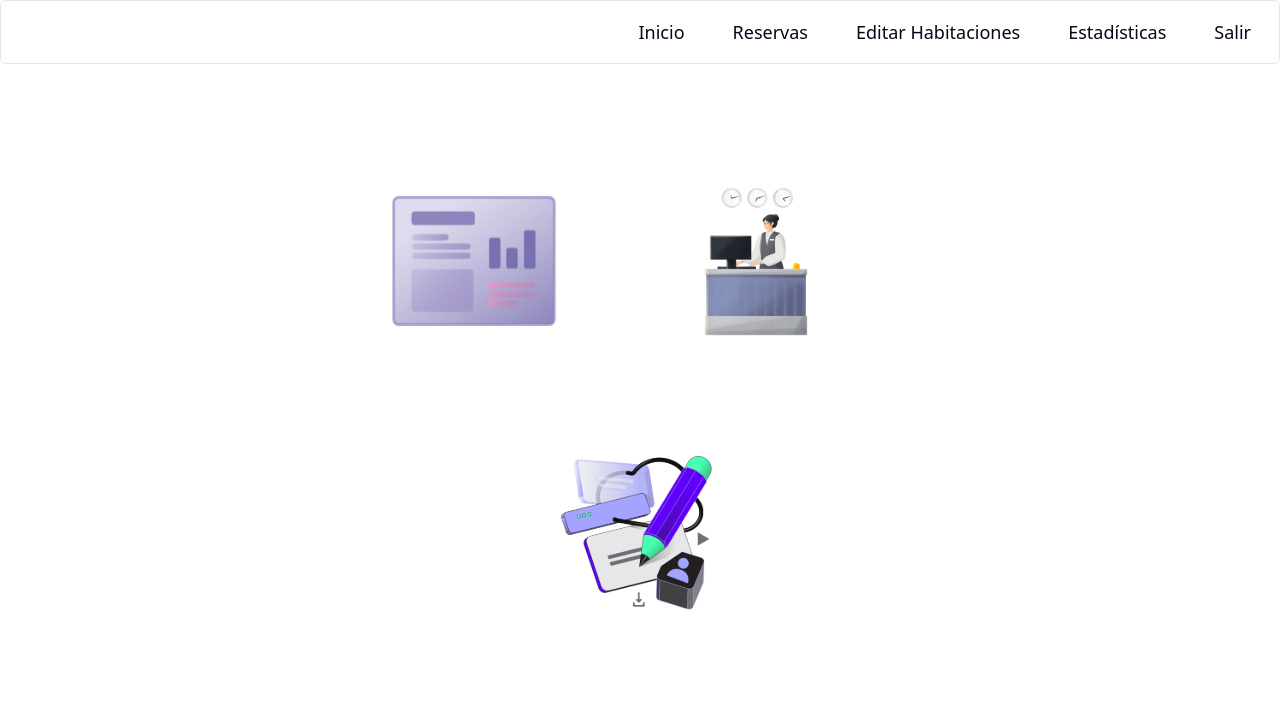
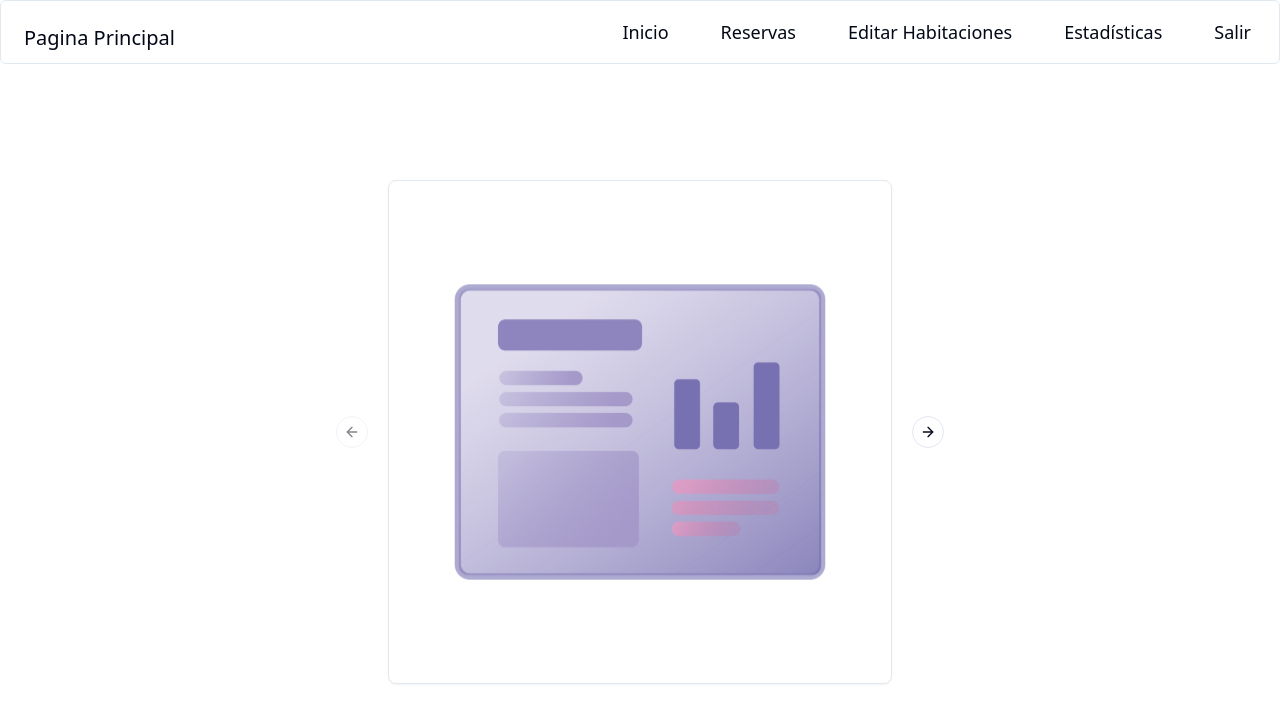
Before and after one commit to JhosepTM/babels-frontend, a React (Vite) app: page /madmin/rooms/formrooms in a window 1280 px wide. Both pictures are taken after a click on the button "Inicio". Shown: the top 722 px of the page. Built offline with nearby package versions, Linux system fonts and the light colour scheme.

Commit message:
Poniendo titulo en el header para las diferentes paginas, y tambien se esta añadiendo un carrusel en la pagina principal para describir las funciones del sistema

```diff
--- a/package.json
+++ b/package.json
@@ -28,6 +28,7 @@
     "class-variance-authority": "^0.7.0",
     "clsx": "^2.0.0",
     "cmdk": "^0.2.1",
+    "embla-carousel-react": "^8.0.0",
     "jwt-decode": "^4.0.0",
     "lottie-web": "^5.12.2",
     "lucide-react": "^0.291.0",
--- a/src/components/Header.tsx
+++ b/src/components/Header.tsx
@@ -2,6 +2,7 @@
 import { useEffect, useState } from "react";
 import { Menubar, MenubarMenu, MenubarTrigger } from "@/components/ui/menubar";
 import { AlertDialogSesion } from "@/components/AlertDialogSesion";
+import { Label } from "@/components/ui/label";
 
 export function Header() {
   const [showAddRoomButton, setShowAddRoomButton] = useState(false);
@@ -16,9 +17,25 @@
     setShowStatsButton(location.pathname !== "/muser");
   }, [location]);
 
+  const getHeaderText = () => {
+    switch (location.pathname) {
+      case "/madmin":
+        return "Pagina Principal";
+      case "/madmin/rooms":
+        return "Editar Habitaciones";
+      case "/madmin/rooms/formrooms":
+        return "Añadir Habitación";
+      default:
+        return "Pagina Principal";
+    }
+  };
+
   return (
-    <Menubar className="w-full h-16 flex justify-end py-4">
-      <div className="flex">
+    <div className="lg:relative">
+      <Menubar className="w-full lg:w-auto h-16 flex lg:flex-wrap lg:justify-end py-1">
+        <div className="flex items-center lg:items-start lg:flex-col lg:py-6 lg:px-2 lg:absolute lg:inset-y-0 lg:left-4">
+          <Label className="text-xl">{getHeaderText()}</Label>
+        </div>
         <MenubarMenu>
           <MenubarTrigger className="py-3 px-6 text-lg hover:bg-black hover:text-white">
             <Link to="/madmin">Inicio</Link>
@@ -43,7 +60,7 @@
             </MenubarTrigger>
           </MenubarMenu>
         )}
-        {showStatsButton && ( // Mostrar el botón de estadísticas solo si showStatsButton es true
+        {showStatsButton && (
           <MenubarMenu>
             <MenubarTrigger className="py-3 px-6 text-lg hover:bg-black hover:text-white">
               <Link to="">Estadísticas</Link>
@@ -55,7 +72,7 @@
             <AlertDialogSesion />
           </MenubarTrigger>
         </MenubarMenu>
-      </div>
-    </Menubar>
+      </Menubar>
+    </div>
   );
 }
--- /dev/null
+++ b/src/components/ui/carousel.tsx
@@ -0,0 +1,260 @@
+import * as React from "react"
+import useEmblaCarousel, {
+  type UseEmblaCarouselType,
+} from "embla-carousel-react"
+import { ArrowLeft, ArrowRight } from "lucide-react"
+
+import { cn } from "@/lib/utils"
+import { Button } from "@/components/ui/button"
+
+type CarouselApi = UseEmblaCarouselType[1]
+type UseCarouselParameters = Parameters<typeof useEmblaCarousel>
+type CarouselOptions = UseCarouselParameters[0]
+type CarouselPlugin = UseCarouselParameters[1]
+
+type CarouselProps = {
+  opts?: CarouselOptions
+  plugins?: CarouselPlugin
+  orientation?: "horizontal" | "vertical"
+  setApi?: (api: CarouselApi) => void
+}
+
+type CarouselContextProps = {
+  carouselRef: ReturnType<typeof useEmblaCarousel>[0]
+  api: ReturnType<typeof useEmblaCarousel>[1]
+  scrollPrev: () => void
+  scrollNext: () => void
+  canScrollPrev: boolean
+  canScrollNext: boolean
+} & CarouselProps
+
+const CarouselContext = React.createContext<CarouselContextProps | null>(null)
+
+function useCarousel() {
+  const context = React.useContext(CarouselContext)
+
+  if (!context) {
+    throw new Error("useCarousel must be used within a <Carousel />")
+  }
+
+  return context
+}
+
+const Carousel = React.forwardRef<
+  HTMLDivElement,
+  React.HTMLAttributes<HTMLDivElement> & CarouselProps
+>(
+  (
+    {
+      orientation = "horizontal",
+      opts,
+      setApi,
+      plugins,
+      className,
+      children,
+      ...props
+    },
+    ref
+  ) => {
+    const [carouselRef, api] = useEmblaCarousel(
+      {
+        ...opts,
+        axis: orientation === "horizontal" ? "x" : "y",
+      },
+      plugins
+    )
+    const [canScrollPrev, setCanScrollPrev] = React.useState(false)
+    const [canScrollNext, setCanScrollNext] = React.useState(false)
+
+    const onSelect = React.useCallback((api: CarouselApi) => {
+      if (!api) {
+        return
+      }
+
+      setCanScrollPrev(api.canScrollPrev())
+      setCanScrollNext(api.canScrollNext())
+    }, [])
+
+    const scrollPrev = React.useCallback(() => {
+      api?.scrollPrev()
+    }, [api])
+
+    const scrollNext = React.useCallback(() => {
+      api?.scrollNext()
+    }, [api])
+
+    const handleKeyDown = React.useCallback(
+      (event: React.KeyboardEvent<HTMLDivElement>) => {
+        if (event.key === "ArrowLeft") {
+          event.preventDefault()
+          scrollPrev()
+        } else if (event.key === "ArrowRight") {
+          event.preventDefault()
+          scrollNext()
+        }
+      },
+      [scrollPrev, scrollNext]
+    )
+
+    React.useEffect(() => {
+      if (!api || !setApi) {
+        return
+      }
+
+      setApi(api)
+    }, [api, setApi])
+
+    React.useEffect(() => {
+      if (!api) {
+        return
+      }
+
+      onSelect(api)
+      api.on("reInit", onSelect)
+      api.on("select", onSelect)
+
+      return () => {
+        api?.off("select", onSelect)
+      }
+    }, [api, onSelect])
+
+    return (
+      <CarouselContext.Provider
+        value={{
+          carouselRef,
+          api: api,
+          opts,
+          orientation:
+            orientation || (opts?.axis === "y" ? "vertical" : "horizontal"),
+          scrollPrev,
+          scrollNext,
+          canScrollPrev,
+          canScrollNext,
+        }}
+      >
+        <div
+          ref={ref}
+          onKeyDownCapture={handleKeyDown}
+          className={cn("relative", className)}
+          role="region"
+          aria-roledescription="carousel"
+          {...props}
+        >
+          {children}
+        </div>
+      </CarouselContext.Provider>
+    )
+  }
+)
+Carousel.displayName = "Carousel"
+
+const CarouselContent = React.forwardRef<
+  HTMLDivElement,
+  React.HTMLAttributes<HTMLDivElement>
+>(({ className, ...props }, ref) => {
+  const { carouselRef, orientation } = useCarousel()
+
+  return (
+    <div ref={carouselRef} className="overflow-hidden">
+      <div
+        ref={ref}
+        className={cn(
+          "flex",
+          orientation === "horizontal" ? "-ml-4" : "-mt-4 flex-col",
+          className
+        )}
+        {...props}
+      />
+    </div>
+  )
+})
+CarouselContent.displayName = "CarouselContent"
+
+const CarouselItem = React.forwardRef<
+  HTMLDivElement,
+  React.HTMLAttributes<HTMLDivElement>
+>(({ className, ...props }, ref) => {
+  const { orientation } = useCarousel()
+
+  return (
+    <div
+      ref={ref}
+      role="group"
+      aria-roledescription="slide"
+      className={cn(
+        "min-w-0 shrink-0 grow-0 basis-full",
+        orientation === "horizontal" ? "pl-4" : "pt-4",
+        className
+      )}
+      {...props}
+    />
+  )
+})
+CarouselItem.displayName = "CarouselItem"
+
+const CarouselPrevious = React.forwardRef<
+  HTMLButtonElement,
+  React.ComponentProps<typeof Button>
+>(({ className, variant = "outline", size = "icon", ...props }, ref) => {
+  const { orientation, scrollPrev, canScrollPrev } = useCarousel()
+
+  return (
+    <Button
+      ref={ref}
+      variant={variant}
+      size={size}
+      className={cn(
+        "absolute  h-8 w-8 rounded-full",
+        orientation === "horizontal"
+          ? "-left-12 top-1/2 -translate-y-1/2"
+          : "-top-12 left-1/2 -translate-x-1/2 rotate-90",
+        className
+      )}
+      disabled={!canScrollPrev}
+      onClick={scrollPrev}
+      {...props}
+    >
+      <ArrowLeft className="h-4 w-4" />
+      <span className="sr-only">Previous slide</span>
+    </Button>
+  )
+})
+CarouselPrevious.displayName = "CarouselPrevious"
+
+const CarouselNext = React.forwardRef<
+  HTMLButtonElement,
+  React.ComponentProps<typeof Button>
+>(({ className, variant = "outline", size = "icon", ...props }, ref) => {
+  const { orientation, scrollNext, canScrollNext } = useCarousel()
+
+  return (
+    <Button
+      ref={ref}
+      variant={variant}
+      size={size}
+      className={cn(
+        "absolute h-8 w-8 rounded-full",
+        orientation === "horizontal"
+          ? "-right-12 top-1/2 -translate-y-1/2"
+          : "-bottom-12 left-1/2 -translate-x-1/2 rotate-90",
+        className
+      )}
+      disabled={!canScrollNext}
+      onClick={scrollNext}
+      {...props}
+    >
+      <ArrowRight className="h-4 w-4" />
+      <span className="sr-only">Next slide</span>
+    </Button>
+  )
+})
+CarouselNext.displayName = "CarouselNext"
+
+export {
+  type CarouselApi,
+  Carousel,
+  CarouselContent,
+  CarouselItem,
+  CarouselPrevious,
+  CarouselNext,
+}
--- a/src/pages/MenuPage/MenuPage.tsx
+++ b/src/pages/MenuPage/MenuPage.tsx
@@ -1,65 +1,64 @@
 import { Header } from "@/components/Header";
+import { Card, CardContent } from "@/components/ui/card";
+import {
+  Carousel,
+  CarouselContent,
+  CarouselItem,
+  CarouselNext,
+  CarouselPrevious,
+} from "@/components/ui/carousel";
 
 const MenuPage = () => {
   return (
     <div className="flex flex-col h-screen">
       <Header />
-      <div className="flex-grow">
-        <div className="center-container flex flex-col items-center justify-center h-full">
-          {/* Imágenes arriba */}
-          <div className="mb-4 flex items-center">
-            <div
-              className="mr-4 text-center menu-item hover:scale-105"
-              style={{ marginBottom: "50px" }}
-            >
-              <a href="/ruta-de-estadisticas">
+      <div className="flex-grow flex items-center justify-center">
+        <div className="max-w-lg">
+          <Carousel className="w-full">
+            <CarouselContent>
+              <CarouselItem>
+                <div className="p-1">
+                  <Card>
+                    <CardContent className="flex aspect-square items-center justify-center p-6">
                       <img
                         src=".\src\assets\images\Estadisticas.svg"
                         alt="Imagen 1"
-                  style={{ width: "200px", height: "170px" }}
+                        className="w-full h-full"
                       />
-                <p className="text-white font-bold mt-1">
-                  Estadisticas y Estudios
-                </p>
-              </a>
+                    </CardContent>
+                  </Card>
                 </div>
-            <div
-              className="ml-4 text-center menu-item hover:scale-105"
-              style={{ marginBottom: "50px" }}
-            >
-              <a href="/ruta-de-reservas">
+              </CarouselItem>
+              <CarouselItem>
+                <div className="p-1">
+                  <Card>
+                    <CardContent className="flex aspect-square items-center justify-center p-6">
+                      <img
+                        src=".\src\assets\images\EditAndAddRooms.svg"
+                        alt="Imagen 2"
+                        className="w-full h-full"
+                      />
+                    </CardContent>
+                  </Card>
+                </div>
+              </CarouselItem>
+              <CarouselItem>
+                <div className="p-1">
+                  <Card>
+                    <CardContent className="aspect-square items-center justify-center p-6">
                       <img
                         src=".\src\assets\images\Reservas.svg"
                         alt="Imagen 2"
-                  style={{
-                    width: "300px",
-                    height: "165px",
-                    objectFit: "cover",
-                  }}
+                        className="w-full h-full"
                       />
-                <p className="text-white font-bold mt-1">
-                  Reservar Habitaciones
-                </p>
-              </a>
+                    </CardContent>
+                  </Card>
                 </div>
-          </div>
-
-          {/* Imagen abajo */}
-          <div
-            className="items-center text-center menu-item hover:scale-105"
-            style={{ marginBottom: "50px" }}
-          >
-            <a href="/madmin/rooms">
-              <img
-                src=".\src\assets\images\EditAndAddRooms.svg"
-                alt="Imagen 3"
-                style={{ width: "250px", height: "170px", objectFit: "cover" }}
-              />
-              <p className="text-white font-bold mt-1">
-                Administrar Habitaciones
-              </p>
-            </a>
-          </div>
+              </CarouselItem>
+            </CarouselContent>
+            <CarouselPrevious />
+            <CarouselNext />
+          </Carousel>
         </div>
       </div>
     </div>
```
Also changed, not shown: src/pages/FormRoomPage/FormPage.tsx (+20 -3 lines), 1 other file (tests, documents, lock files or other folders). Lines whose indentation alone changed are shown as unchanged.
